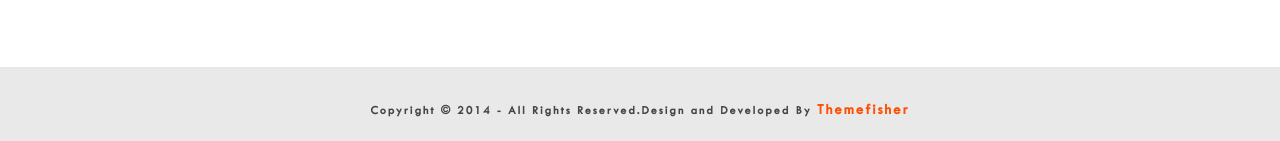
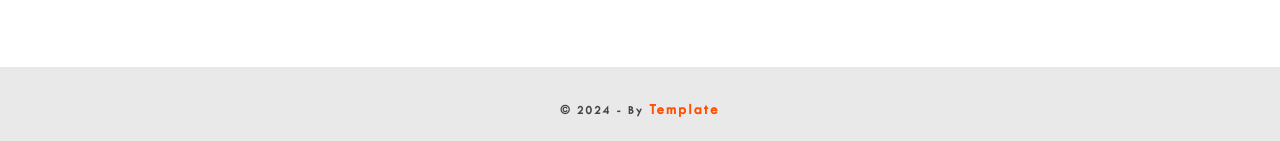
Before and after one commit to kensumiliante/WebHost, a plain HTML site: page index.html in a window 1280 px wide. Shown: the part 5402-5543 px from the top of the page. Drawn offline with Linux system fonts and the light colour scheme.

Commit message:
Update index.html

```diff
--- a/index.html
+++ b/index.html
@@ -489,8 +489,8 @@
 			<div class="row">
 				<div class="col-md-12 col-sm-12">
 					<div class="block">
-						<p>Copyright &copy; 2014 - All Rights Reserved.Design and Developed By <a
-								href="http://www.themefisher.com">Themefisher</a></p>
+						<p>&copy; 2024 - By <a
+								href="">Template</a></p>
 					</div>
 				</div>
 			</div>
```
